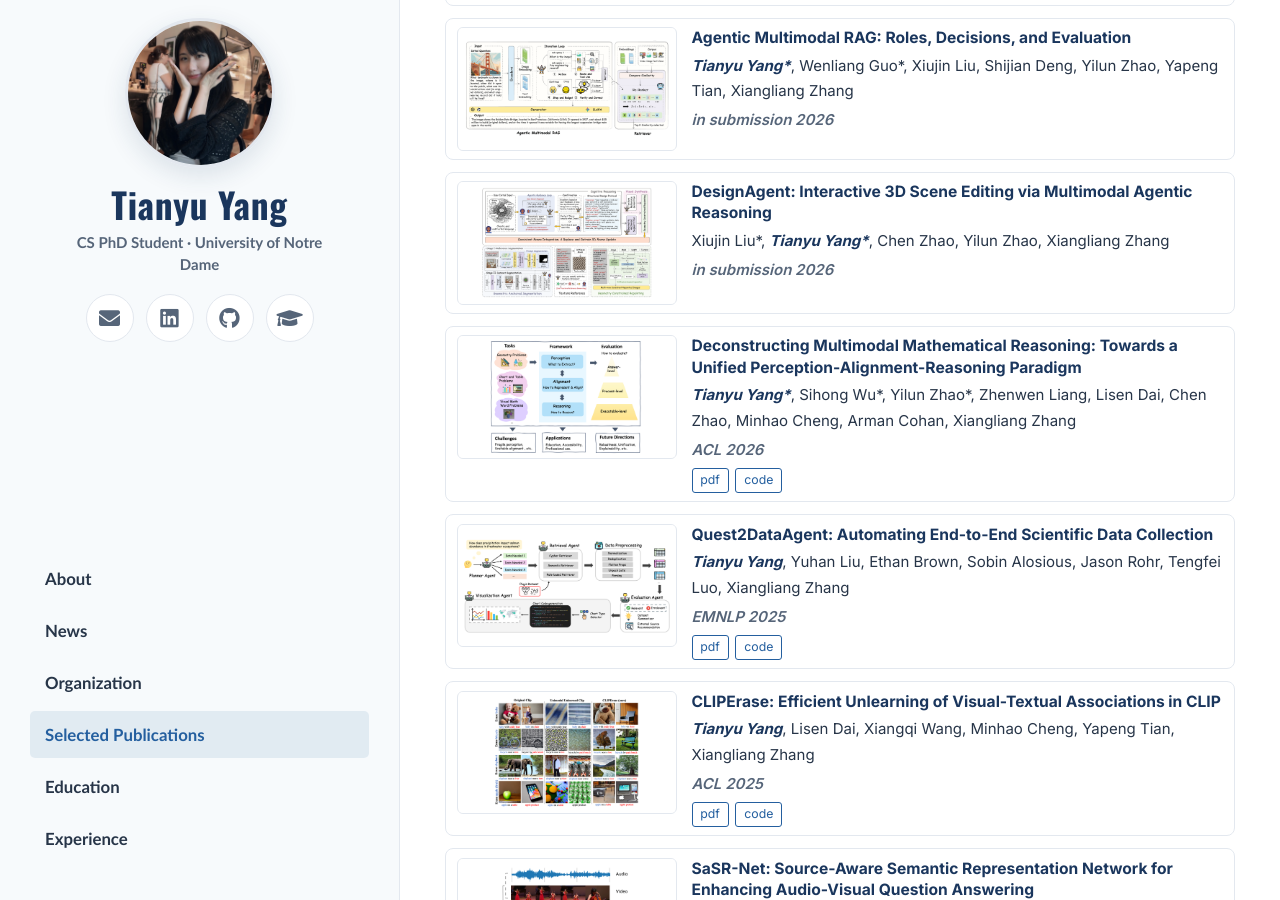
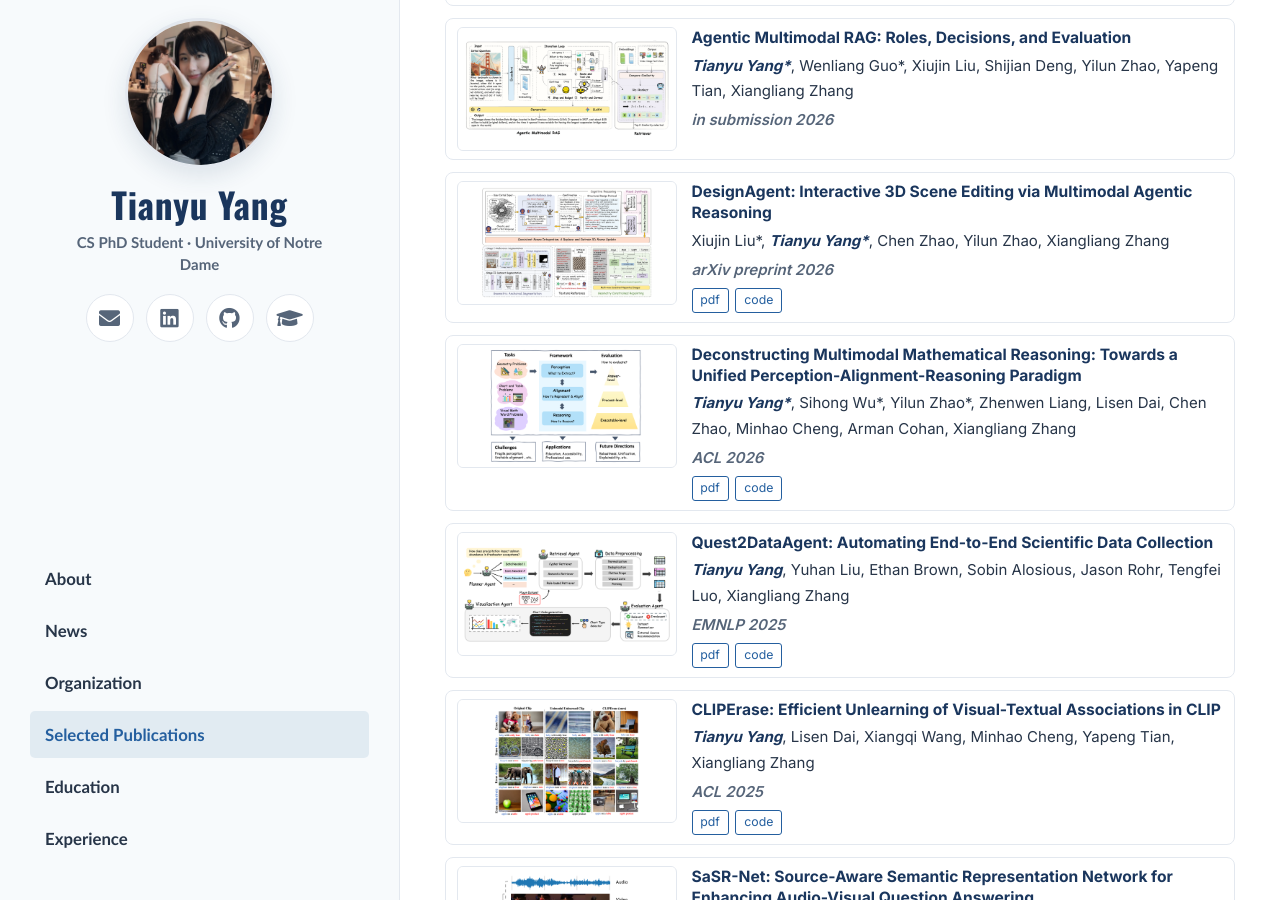
Before and after one commit to Tianyu-yang-anna/Tianyu-yang-anna.github.io, a Jekyll site: the page built from _pages/about.md, in a window 1280 px wide and 900 px high, scrolled down 1718 px. Built offline with Jekyll 4.4.1, drawn with Linux system fonts in a browser that asks for light colours.

Commit message:
Update DesignAgent preprint status and add PDF and code links

```diff
--- a/_pages/about.md
+++ b/_pages/about.md
@@ -217,7 +217,11 @@ redirect_from:
       <div class="publication-body">
         <h2>DesignAgent: Interactive 3D Scene Editing via Multimodal Agentic Reasoning</h2>
         <p class="publication-authors">Xiujin Liu*, <strong><em>Tianyu Yang*</em></strong>, Chen Zhao, Yilun Zhao, Xiangliang Zhang</p>
-        <p class="publication-venue">in submission 2026</p>
+        <p class="publication-venue">arXiv preprint 2026</p>
+        <p class="publication-links">
+          <a href="https://arxiv.org/pdf/2608.21438" target="_blank" rel="noopener">pdf</a>
+          <a href="https://anonymous.4open.science/r/DesignAgent3D-F36F/README.md" target="_blank" rel="noopener">code</a>
+        </p>
       </div>
     </article>
 
```
